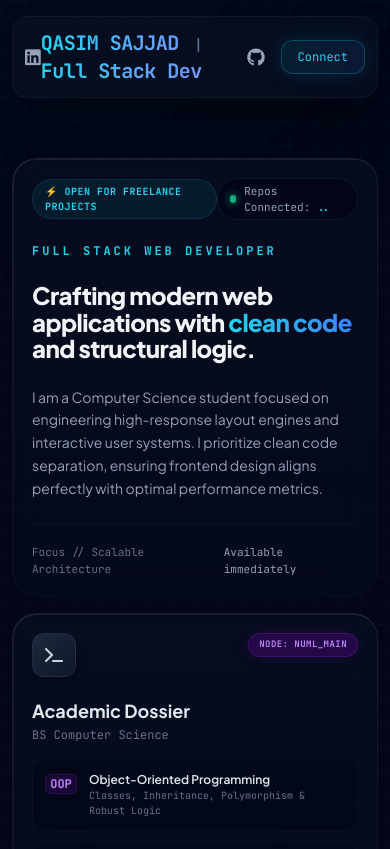
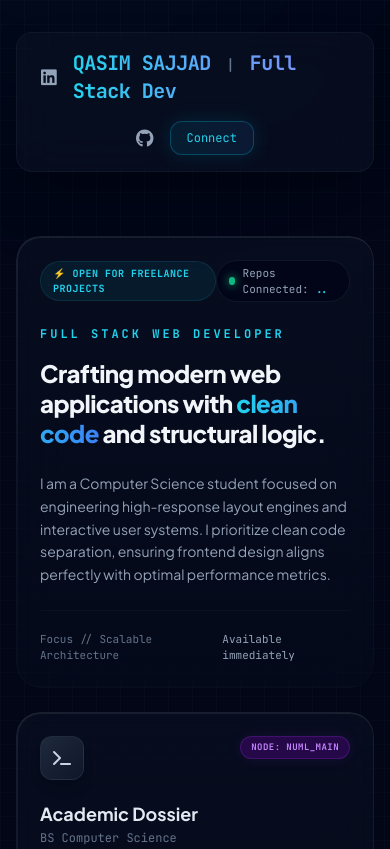
Before and after one commit to SyedMuhammadQasimSajjad/qasim-sajjad-portfolio, a website: page index.html in a window 390 px wide. Shown: the top 849 px of the page. Drawn offline with nearby package versions, Linux system fonts and the light colour scheme; no server answers.

Commit message:
Refactor header layout for better mobile responsiveness

```diff
--- a/index.html
+++ b/index.html
@@ -98,48 +98,32 @@
         /* --- FIXED RESPONSIVE ENGINE --- */
 
         @media (max-width: 767px) {
-            .premium-card h2 {
-                font-size: 0.75rem !important;
-                margin-bottom: 0.5rem !important;
-                line-height: 1.2 !important;
+            /* ... (tumhari baaki css waisi hi rahegi) ... */
+
+            /* Navbar ke andar wale elements ko control karo */
+            .navbar {
+                display: flex !important;
+                flex-direction: column !important; /* Stack vertically */
+                align-items: center !important;
+                gap: 15px !important; /* Thoda zyada gap taake chipke nahi */
+                padding: 10px !important;
             }
 
-            .premium-card h1 {
-                font-size: 1.5rem !important;
-                line-height: 1.1 !important;
-                margin-bottom: 1rem !important;
-                padding-top: 0.5rem !important;
-            }
-            .max-w-7xl { padding: 0.75rem !important; }
-
-            header {
-                flex-direction: row !important;
-                justify-content: space-between !important;
-                padding: 0.75rem !important;
-                border-radius: 1rem !important;
+            /* LinkedIn aur GitHub ko alignment fix karo */
+            .nav-icons-container { /* Is class ka naam check kar lena, ya apni main container ki class use karo */
+                display: flex !important;
+                flex-direction: column !important; /* LinkedIn GitHub ke neeche aa jayega */
+                align-items: center !important;
+                gap: 10px !important;
             }
 
-            nav {
-                display: none !important;
-            }
-
-            main {
-                display: grid !important;
-                grid-template-columns: 1fr !important;
-                gap: 1rem !important;
-                overflow: visible !important;
-            }
-
-            .premium-card {
-                display: flex !important;
-                flex-direction: column !important;
-                width: 100% !important;
-                height: auto !important;
-                min-height: auto !important;
-                padding: 1.25rem !important;
-                margin: 0 !important;
+            /* Logo size fixed rakho taake break na ho */
+            .linkedin-logo, .github-logo {
+                width: 30px !important;
+                height: 30px !important;
             }
         }
+
     </style>
 </head>
 <body class="bg-slate-950 text-slate-100 font-sans min-h-screen selection:bg-cyan-500/30 selection:text-cyan-400 overflow-x-hidden relative antialiased">
@@ -152,18 +136,20 @@
 
 <div class="max-w-7xl mx-auto px-4 sm:px-6 lg:px-8 py-8 relative z-10">
 
-    <header class="sticky top-4 z-50 flex justify-between items-center mb-16 backdrop-blur-xl bg-slate-900/40 border border-slate-800/40 rounded-2xl px-6 py-4 shadow-2xl shadow-black/40" data-aos="fade-down" data-aos-duration="800">
-        <!-- FIXED: LinkedIn Header Icon -->
-        <a href="https://www.linkedin.com/in/qasim-sajjad-209a823a8" target="_blank" class="text-slate-400 hover:text-cyan-400 transition-all duration-300 text-lg hover:scale-110">
-            <i class="fa-brands fa-linkedin"></i>
-        </a>
-        <a href="#" class="text-xl font-bold tracking-tight bg-gradient-to-r from-cyan-400 via-blue-400 to-indigo-400 bg-clip-text text-transparent font-mono transition-all duration-300 hover:opacity-85 active:scale-[0.97] outline-none focus-visible:ring-2 focus-visible:ring-cyan-500/50 rounded-lg">
-            QASIM SAJJAD <span class="text-slate-500 font-light text-sm mx-1">|</span> Full Stack Dev
-        </a>
+    <header class="sticky top-4 z-50 flex flex-col md:flex-row justify-between items-center mb-16 backdrop-blur-xl bg-slate-900/40 border border-slate-800/40 rounded-2xl px-6 py-4 shadow-2xl shadow-black/40" data-aos="fade-down" data-aos-duration="800">
+
+        <!-- Grouped: LinkedIn + Name -->
+        <div class="flex items-center gap-4 mb-4 md:mb-0 w-full md:w-auto justify-between md:justify-start">
+            <a href="https://www.linkedin.com/in/qasim-sajjad-209a823a8" target="_blank" class="text-slate-400 hover:text-cyan-400 transition-all duration-300 text-lg hover:scale-110">
+                <i class="fa-brands fa-linkedin"></i>
+            </a>
+            <a href="#" class="text-xl font-bold tracking-tight bg-gradient-to-r from-cyan-400 via-blue-400 to-indigo-400 bg-clip-text text-transparent font-mono transition-all duration-300">
+                QASIM SAJJAD <span class="text-slate-500 font-light text-sm mx-1">|</span> Full Stack Dev
+            </a>
+        </div>
+
         <nav class="hidden md:flex space-x-8 text-sm font-medium text-slate-400">
-            <a href="#about" class="hover:text-cyan-400 transition-colors duration-300 relative group py-1">About<span class="absolute bottom-0 left-0 w-0 h-[1.5px] bg-cyan-400 transition-all duration-300 group-hover:w-full"></span></a>
-            <a href="#skills" class="hover:text-cyan-400 transition-colors duration-300 relative group py-1">Skills<span class="absolute bottom-0 left-0 w-0 h-[1.5px] bg-cyan-400 transition-all duration-300 group-hover:w-full"></span></a>
-            <a href="#projects" class="hover:text-cyan-400 transition-colors duration-300 relative group py-1">Projects<span class="absolute bottom-0 left-0 w-0 h-[1.5px] bg-cyan-400 transition-all duration-300 group-hover:w-full"></span></a>
+            <!-- tumhare links waisay hi rahenge -->
         </nav>
         <div class="flex items-center space-x-4">
             <!-- FIXED: GitHub Header Icon -->
```
